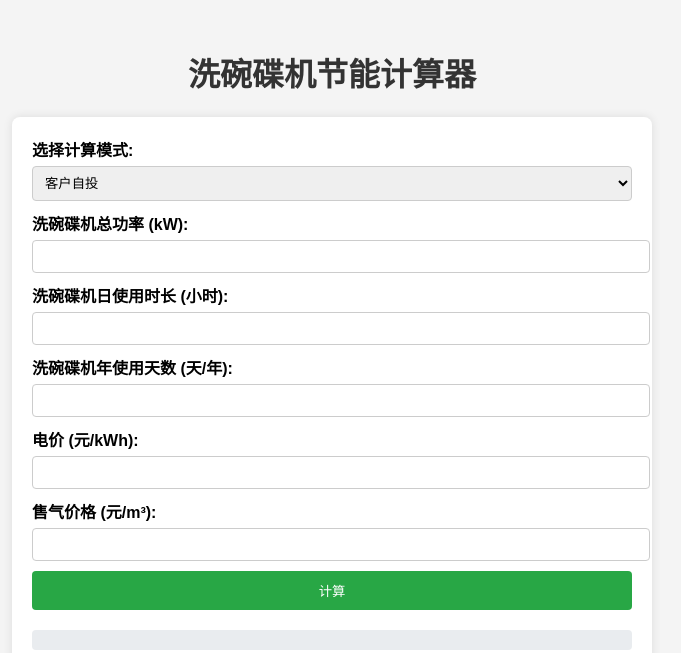
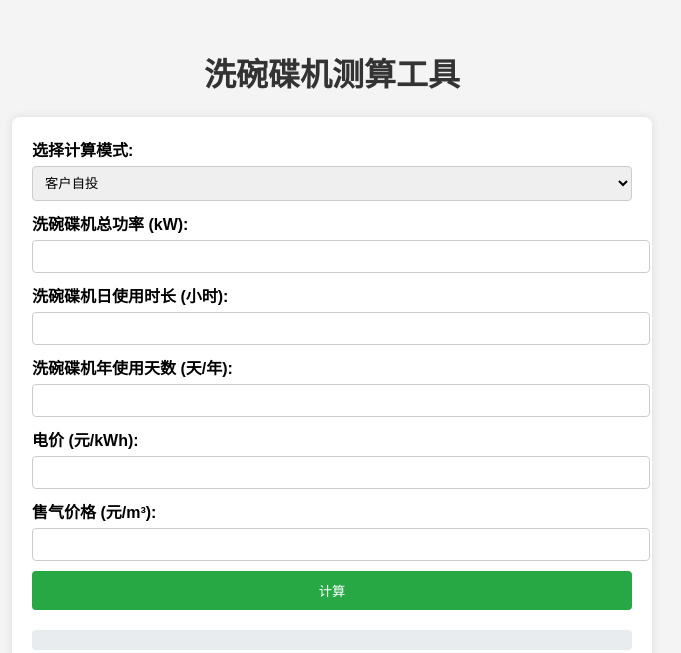
Before and after one commit to ytchanap/DISHWASHERADV1, a plain HTML site: page index.html in a window 1280 px wide. Shown: the whole page, without its empty margins (308-989 px from the left). Drawn offline with Linux system fonts and the light colour scheme.

Commit message:
Add files via upload

```diff
--- a/index.html
+++ b/index.html
@@ -3,7 +3,7 @@
 <head>
     <meta charset="UTF-8">
     <meta name="viewport" content="width=device-width, initial-scale=1.0">
-    <title>洗碗碟机节能计算器</title>
+    <title>洗碗碟机测算工具</title>
     <style>
         body {
             font-family: Arial, sans-serif;
@@ -58,7 +58,7 @@
     </style>
 </head>
 <body>
-    <h1>洗碗碟机节能计算器</h1>
+    <h1>洗碗碟机测算工具</h1>
     <div class="container">
         <label for="mode">选择计算模式:</label>
         <select id="mode">
```
